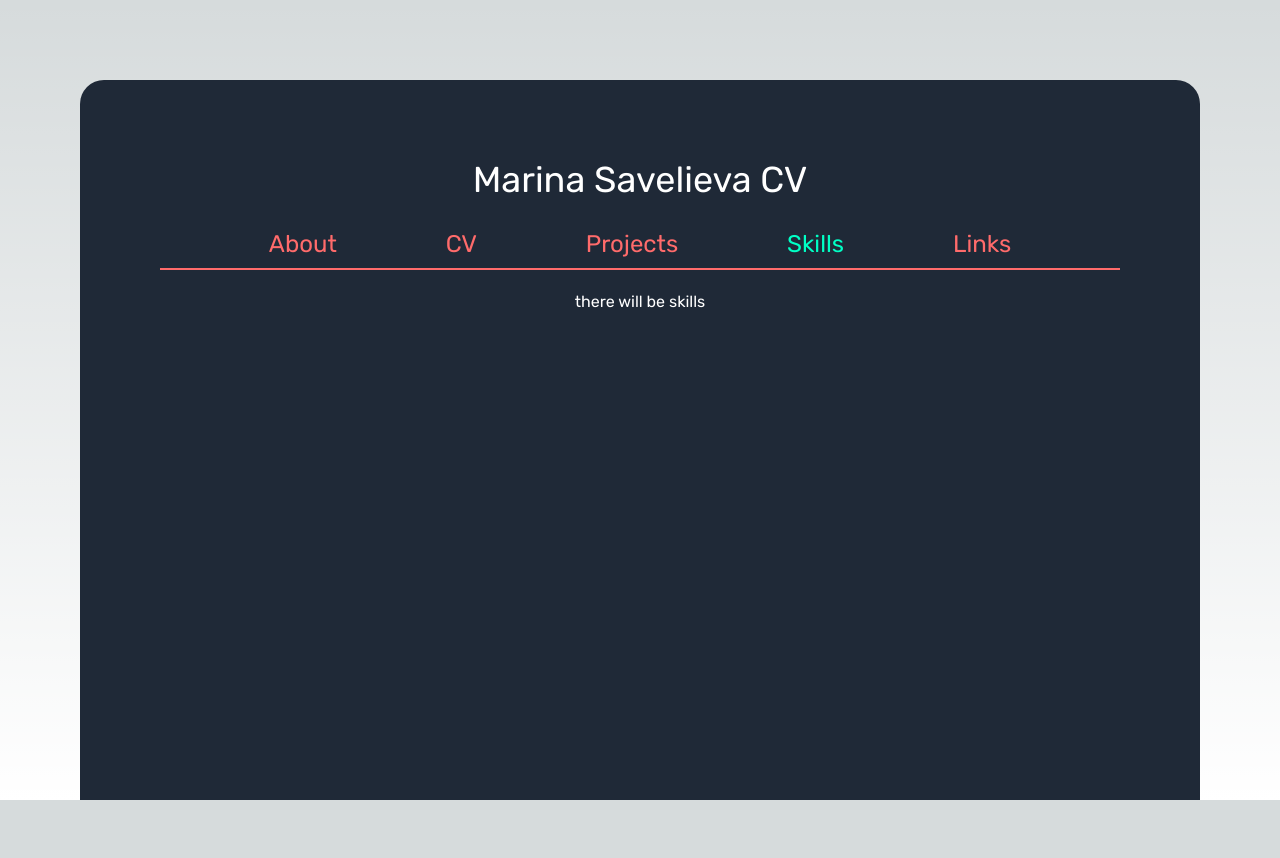
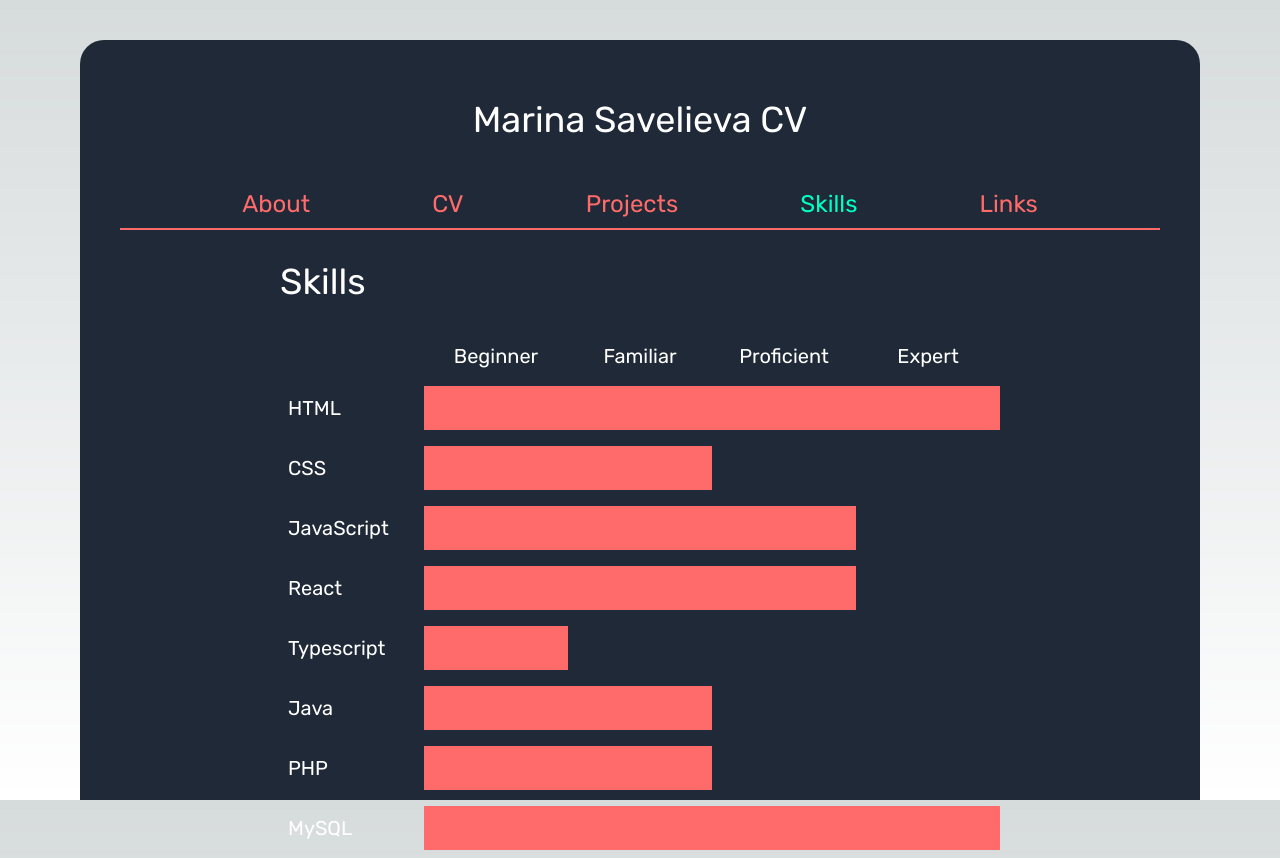
Before and after one commit to savelievamareena/cv, a Next.js app: page /skills in a window 1280 px wide. Before the commit the page ends 800 px from the top, so only its background shows below. Built offline with nearby package versions, Linux system fonts and the light colour scheme.

Commit message:
Skills section

```diff
--- a/app/components/Hello.jsx
+++ b/app/components/Hello.jsx
@@ -13,7 +13,10 @@ export default function Hello() {
                 growing familiarity with back-end frameworks using PHP, Java, and SQL. <br/> My freelancing journey has
                 equipped me with a unique blend of problem-solving skills, adaptability, and a keen eye for design. As
                 someone who thrives on learning and improving, I am eager to contribute my skills in a team-oriented,
-                professional setting, while continuously advancing my understanding of modern web development practices.
+                professional setting, while continuously advancing my understanding of modern web development practices.<br/>
+                I have also attended the IBA Institute and completed a 2-year educational program for retraining managers and
+                specialists with higher education. My specialization was 'Software Design for Information Systems.' I
+                was graduated with a specialization 'Programmer'.
             </div>
         </div>
     )
--- a/app/layout.jsx
+++ b/app/layout.jsx
@@ -13,9 +13,9 @@ export default function RootLayout({children}) {
     return (
         <html lang="en">
         <body className={rubik.className}>
-            <div className="h-screen text-white pt-20 pl-20 pr-20">
-                <div className="bg-gray-800 h-full items-center flex flex-col rounded-t-3xl p-20">
-                    <h1 className="text-4xl">Marina Savelieva CV</h1>
+            <div className="h-screen text-white pt-10 pl-20 pr-20">
+                <div className="bg-gray-800 h-full items-center flex flex-col rounded-t-3xl p-10">
+                    <h1 className="text-4xl p-5">Marina Savelieva CV</h1>
                     <Navigation/>
                     {children}
                 </div>
--- a/app/links/page.jsx
+++ b/app/links/page.jsx
@@ -1,29 +1,27 @@
 import Link from "next/link";
 
 export default function Links() {
-    return(
-        <div>
-            <div>
+    const links = [
+        ["LinkedIn", "https://www.linkedin.com/in/maryna-savelyeva-720b39113/"],
+        ["LeetCode", "https://leetcode.com/mareena/"],
+        ["GitHub", "https://github.com/savelievamareena"]
+    ]
+
+    let linksComponents = links.map((link, i) => {
+        return(
+            <div key={i} className="pb-5">
                 <Link
-                    href="https://www.linkedin.com/in/maryna-savelyeva-720b39113/" target="_blank"
-                    className="text-pink-400">
-                    Linkedin
+                    href={link[1]} target="_blank"
+                    className="text-mint-green">
+                    {link[0]}
                 </Link>
             </div>
-            <div>
-                <Link
-                    href="https://leetcode.com/mareena/" target="_blank"
-                    className="text-pink-300">
-                    LeetCode
-                </Link>
-            </div>
-            <div>
-                <Link
-                    href="https://github.com/savelievamareena" target="_blank"
-                    className="text-pink-200">
-                    Github
-                </Link>
-            </div>
+        )
+    })
+
+    return(
+        <div className="m-5">
+            {linksComponents}
         </div>
     )
 }
--- a/app/projects/ProjectsList.jsx
+++ b/app/projects/ProjectsList.jsx
@@ -12,8 +12,8 @@ export default async function ProjectsList() {
     let projectsComponents = projects.map(project => {
         return(
             <div key={project.id} className="flex justify-evenly flex-row mb-10 pb-5 border-b border-mint-green">
-                <div className="text-2xl w-32 flex-shrink-0">{project.title}</div>
-                <div className="text-xl flex-1">{project.description}</div>
+                <div className="text-2xl w-36 shrink-0">{project.title}</div>
+                <div className="text-xl shrink text-justify">{project.description}</div>
             </div>
         )
     })
--- /dev/null
+++ b/app/skills/SkillsList.jsx
@@ -0,0 +1,39 @@
+export default function SkillsList() {
+    const skillsLevels = ["Beginner", "Familiar", "Proficient", "Expert"];
+    const skillsData = [
+        { skill: "HTML", level: "Expert" },
+        { skill: "CSS", level: "Familiar" },
+        { skill: "JavaScript", level: "Proficient" },
+        { skill: "React", level: "Proficient" },
+        { skill: "Typescript", level: "Beginner" },
+        { skill: "Java", level: "Familiar" },
+        { skill: "PHP", level: "Familiar" },
+        { skill: "MySQL", level: "Expert" },
+    ];
+
+    return(
+        <div className="flex flex-col text-xl">
+            <div className="flex">
+                <div className="w-36 flex-shrink-0 p-2"></div>
+                {skillsLevels.map((level, index) => (
+                    <div key={index} className="w-36 flex-shrink-0 p-2 text-center">{level}</div>
+                ))}
+            </div>
+
+            {skillsData.map((data, index) => (
+                <div key={index} className="flex">
+                    <div className="w-36 flex-shrink-0 p-2 my-2">{data.skill}</div>
+                    {skillsLevels.map((level, levelIndex) => (
+                        <div
+                            key={levelIndex}
+                            className={`w-36 flex-shrink-0 p-2 my-2 ${
+                                levelIndex <= skillsLevels.indexOf(data.level) ? 'bg-coral-pink' : ''
+                            }`}
+                        >
+                        </div>
+                    ))}
+                </div>
+            ))}
+        </div>
+    )
+}
--- a/app/skills/page.jsx
+++ b/app/skills/page.jsx
@@ -1,7 +1,10 @@
+import SkillsList from "@/app/skills/SkillsList";
+
 export default function Projects() {
     return(
-        <main>
-            there will be skills
+        <main className="w-50 mx-auto">
+            <h2 className="text-4xl my-3 pb-5">Skills</h2>
+            <SkillsList/>
         </main>
     )
 }
```
